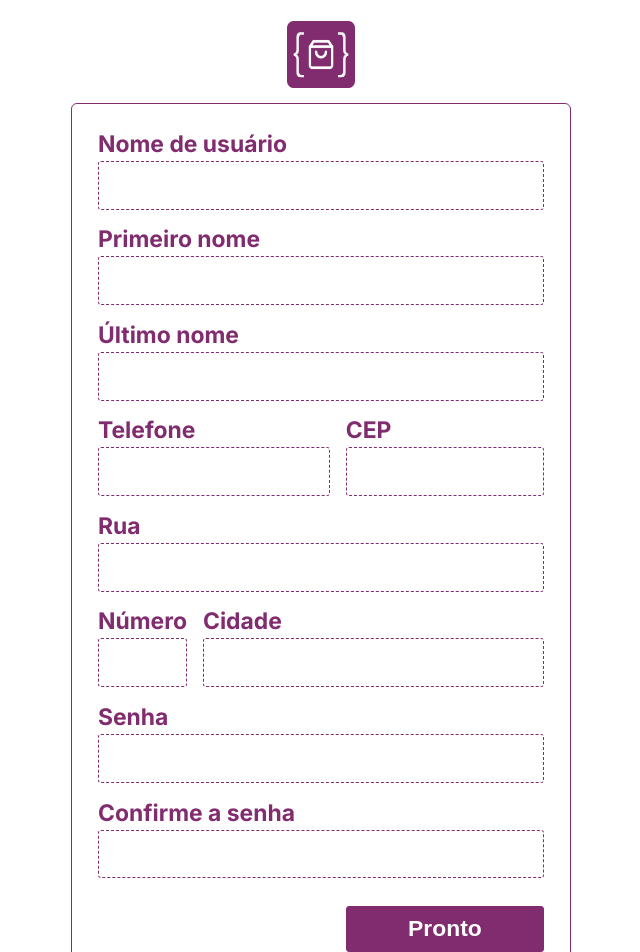
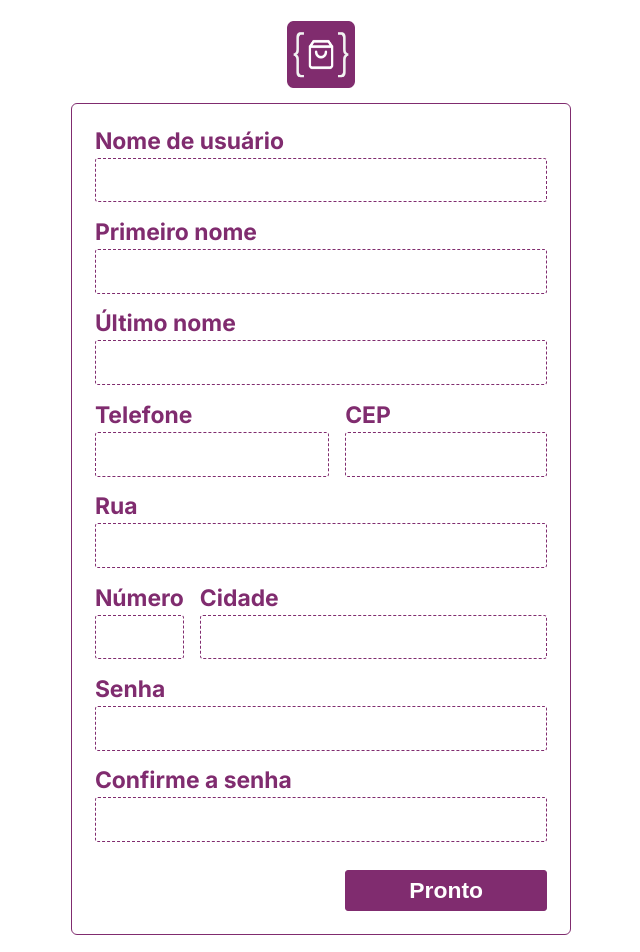
Before and after one commit to sergio-dev-pro/fakeStore, a Next.js app: page /new-account in a window 1280 px wide. Shown: the top 952 px of the page, without its empty margins (319-959 px from the left). Built offline with nearby package versions, Linux system fonts and the light colour scheme.

Commit message:
refactor: Add padding sizes classes

```diff
--- a/app/(account)/new-account/page.module.scss
+++ b/app/(account)/new-account/page.module.scss
@@ -21,10 +21,6 @@
   width: 100%;
   border: 1.5px solid colors.$primary;
   border-radius: 6px;
-  padding: 3rem;
-  @include breakpoints.min(medium) {
-    padding: 2.5rem;
-  }
 }
 
 .inputFullColumn {
--- a/app/(account)/new-account/page.tsx
+++ b/app/(account)/new-account/page.tsx
@@ -216,7 +216,7 @@ export default function NewAccount() {
   return (
     <main className={styles.main}>
       <Logo />
-      <form className={styles.formContainer}>
+      <form className={`${styles.formContainer} padding-large`}>
         <Input
           containerClassName={styles.inputFullColumn}
           label={LABEL.USER_NAME}
--- a/app/(store)/page.tsx
+++ b/app/(store)/page.tsx
@@ -15,13 +15,13 @@ export default async function Home() {
     <section>
       {products.map((product) => (
         <div className="product-card" key={product.id}>
-          <div className="product-card__grid-row-1">
+          <div className="product-card__grid-row-1 padding-small">
             <div className="product-card__img">
               <Image fill src={product.image} alt={product.title} />
             </div>
           </div>
 
-          <div className="product-card__grid-row-2">
+          <div className="product-card__grid-row-2 padding-x-small">
             <h1 className="product-card__title text-medium">{product.title}</h1>
             <div>
               <span className="product-card__price text-large">
--- a/components/Button/Button.tsx
+++ b/components/Button/Button.tsx
@@ -19,7 +19,7 @@ export const Button = ({
 }: Props) => {
   return (
     <button
-      className={`${className} ${"button--" + style} button text-large`}
+      className={`${className} ${"button--" + style} button text-large padding-x-small`}
       {...props}
     >
       {children}
--- a/components/Button/button.scss
+++ b/components/Button/button.scss
@@ -7,13 +7,6 @@
   border: 1.5px solid colors.$primary;
   border-radius: 3px;
   font-weight: 700;
-  padding: 1.2rem;
-  @include breakpoints.min(medium) {
-    padding: 1rem;
-  }
-  @include breakpoints.min(large) {
-    padding: 0.8rem;
-  }
   cursor: pointer;
 }
 
--- a/components/Input/Input.tsx
+++ b/components/Input/Input.tsx
@@ -15,10 +15,12 @@ export const Input = ({
   ...props
 }: Props) => {
   return (
-    <div className={containerClassName + " input-wrapper text-large"}>
+    <div
+      className={containerClassName + " input-wrapper text-large"}
+    >
       <label className="input-wrapper__label text-large">{label}</label>
       <input
-        className="input-wrapper__input text-medium"
+        className="input-wrapper__input text-medium padding-small"
         aria-label={label}
         type={type}
         {...props}
--- a/components/Input/input.scss
+++ b/components/Input/input.scss
@@ -17,16 +17,9 @@
 .input-wrapper__input {
   border: 1.8px dashed colors.$primary;
   border-radius: 3px;
-  padding: 1.8rem;
   outline: none;
   font-weight: 700;
   width: 100%;
-  @include breakpoints.min(medium) {
-    padding: 1.4rem;
-  }
-  @include breakpoints.min(large) {
-    padding: 1.2rem;
-  }
 }
 .input-wrapper__span {
   padding-top: 2px;
--- a/styles/_sizes.scss
+++ b/styles/_sizes.scss
@@ -1,22 +1,43 @@
-$spacing-3x1: 3px;
-$spacing-3x2: 6px;
-$spacing-3x3: 9px;
-$spacing-3x4: 12px;
-$spacing-3x5: 15px;
-$spacing-3x6: 18px;
-$spacing-3x7: 21px;
-$spacing-3x8: 24px;
-$spacing-3x9: 27px;
-$spacing-3x10: 30px;
-$spacing-3x11: 33px;
-$spacing-3x12: 36px;
-$spacing-3x13: 39px;
-$spacing-3x14: 42px;
-$spacing-3x15: 45px;
-$spacing-3x16: 45px;
-$spacing-3x17: 48px;
+@use "breakpoints";
 
 $base: calc((1vh + 1vw) / 2);
+
+.padding-x-small {
+  padding: 1.2rem;
+  @include breakpoints.min(medium) {
+    padding: 0.9rem;
+  }
+  @include breakpoints.min(large) {
+    padding: 0.6rem;
+  }
+}
+.padding-small {
+  padding: 1.6rem;
+  @include breakpoints.min(medium) {
+    padding: 1.3rem;
+  }
+  @include breakpoints.min(large) {
+    padding: 1rem;
+  }
+}
+.padding-medium {
+  padding: 2.1rem;
+  @include breakpoints.min(medium) {
+    padding: 1.8rem;
+  }
+  @include breakpoints.min(large) {
+    padding: 1.4rem;
+  }
+}
+.padding-large {
+  padding: 3rem;
+  @include breakpoints.min(medium) {
+    padding: 2.6rem;
+  }
+  @include breakpoints.min(large) {
+    padding: 2.2rem;
+  }
+}
 
 @function calcSizeOfVwPlusVhDividedByTwo($size) {
   $sizevh: $size * 1vh;
```
Also changed, not shown: app/(store)/page.scss (+0 -14 lines), components/Dropdown/dropdown.scss (+1 -6 lines), components/Header/header.scss (+4 -4 lines), styles/_colors.scss (line endings or trailing spaces).
